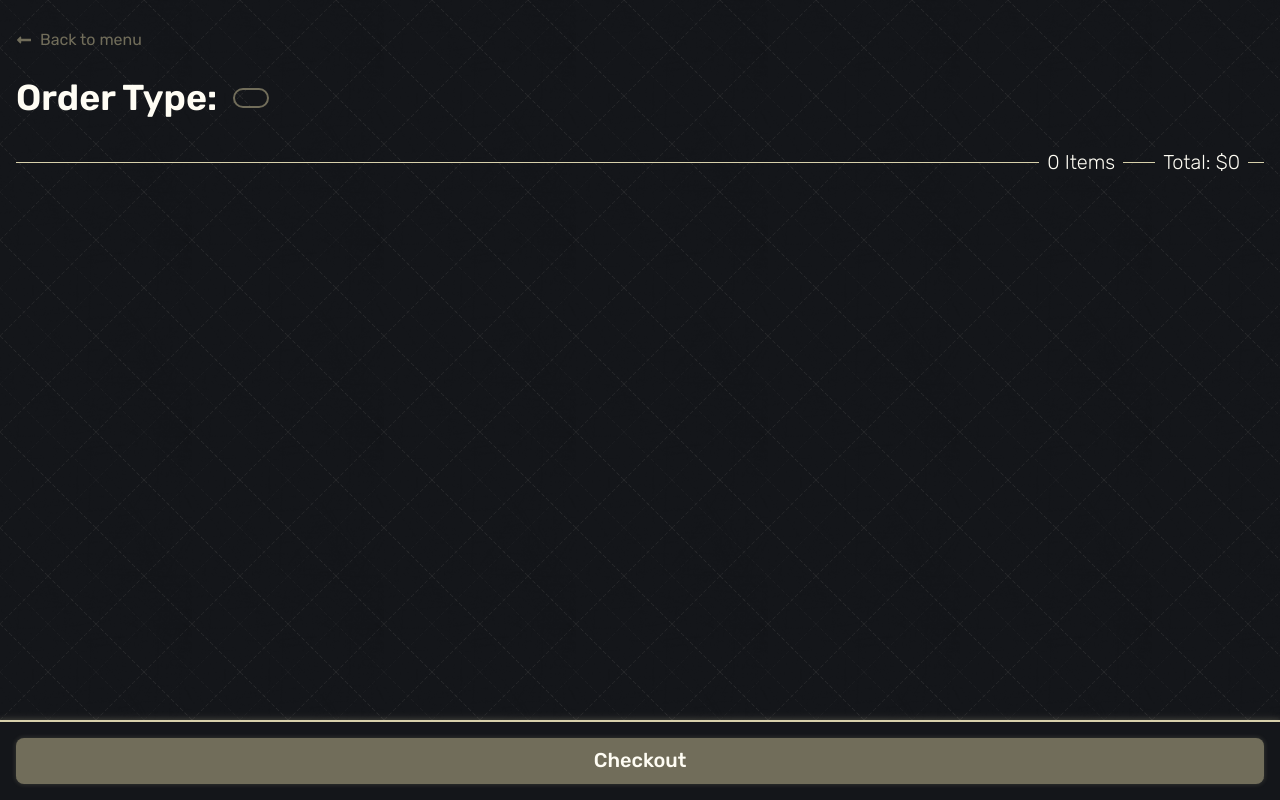
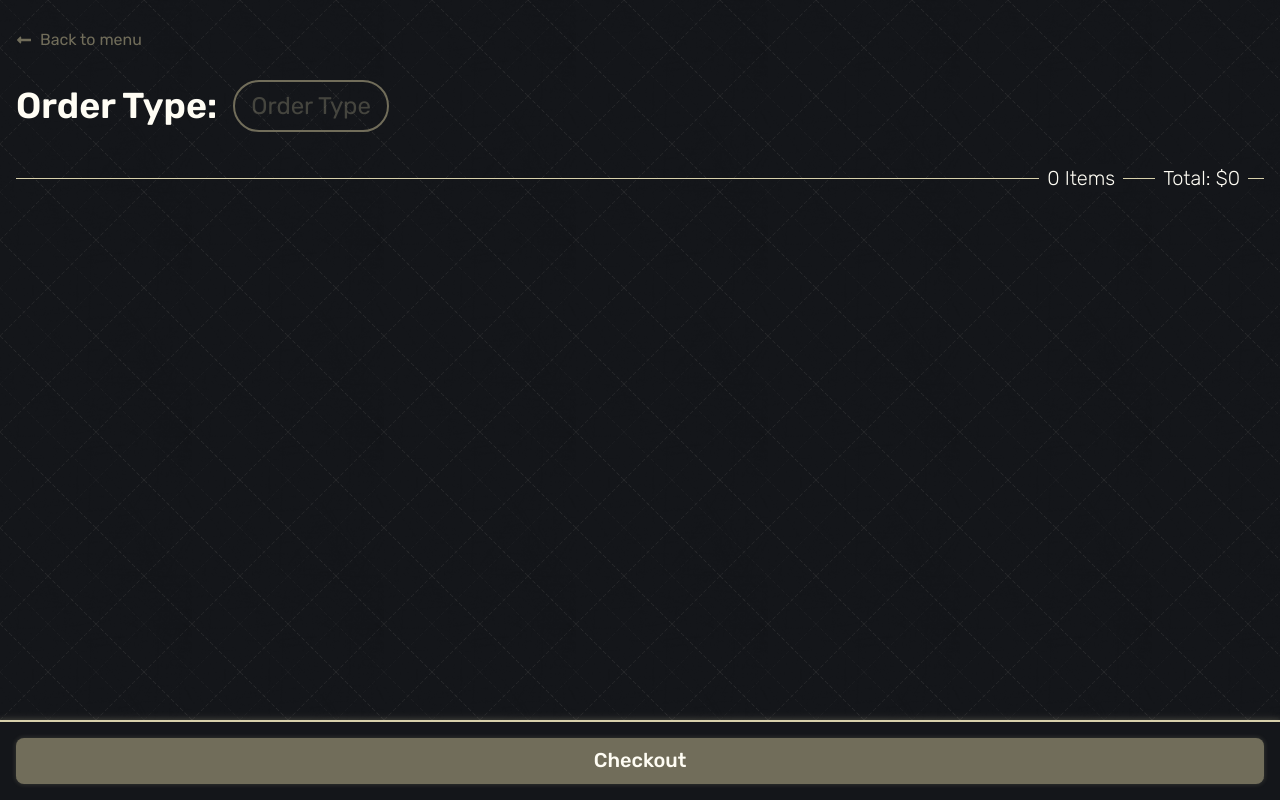
Before and after one commit to MXFrench/restaurant-menu, a React (Vite) app: page /order in a window 1280 px wide. Built offline with nearby package versions, Linux system fonts and the light colour scheme; a web font is replaced by a local one.

Commit message:
Put the OrderType dropdown into it's own component and use it in the order page.

```diff
--- a/src/components/OrderCard.jsx
+++ b/src/components/OrderCard.jsx
@@ -9,7 +9,6 @@
   const updateOrder = useUpdateOrder();
   const [itemCount, setItemCount] = useState(item.count);
 
-  // useEffect(() => updateOrder(prev => ({...prev, orderItems: updateCountOrder(prev.orderItems)})));
   useEffect(() => {
     if (!orderItems || orderItems?.length === 0) return;
     const updatedOrderItems = updateCountOrder(orderItems, item.id, itemCount);
--- a/src/components/OrderDisplay.jsx
+++ b/src/components/OrderDisplay.jsx
@@ -1,20 +1,11 @@
 import { capitalize, countOrders } from '../lib';
-import { useOrder, useUpdateOrder } from '../OrderContext';
+import { useOrder } from '../OrderContext';
 import { useState } from 'react';
-import { AiOutlineCarryOut } from "react-icons/ai";
-import { TbTruckDelivery } from "react-icons/tb";
-import { MdOutlineTableRestaurant } from "react-icons/md";
-import { IoCloseOutline } from "react-icons/io5";
+import OrderTypeMenu from './OrderTypeMenu';
 
 const OrderDisplay = () => {
   const {orderType, orderItems} = useOrder();
-  const updateOrder = useUpdateOrder();
   const [isOpen, setIsOpen] = useState(false);
-
-  const setOrderType = (newType) => {
-    setIsOpen(false);
-    updateOrder(prev => ({...prev, orderType: newType}));
-  }
 
   return (
     <div className="rounded-lg border sm:border-2 border-accent-2 p-2 sm:p-3 flex gap-3 sm:gap-4 items-center relative">
@@ -28,37 +19,7 @@
       </div>
 
       {isOpen && (
-        <div className="absolute -bottom-0 translate-y-[calc(100%_+_1rem)] z-20 border border-accent-1/25 rounded bg-base shadow-main-sm">
-          <ul className="divide-y divide-accent-1/25 *:leading-none *:p-3 *:cursor-pointer *:hover:bg-accent-2/15">
-            <li onClick={() => setOrderType("takeout")}>
-              <button className="flex items-center gap-2 cursor-pointer">
-                <AiOutlineCarryOut />
-                Takeout
-              </button>
-            </li>
-
-            <li onClick={() => setOrderType("dine-in")}>
-              <button className="flex items-center gap-2 cursor-pointer">
-                <MdOutlineTableRestaurant />
-                Dine-In
-              </button>
-            </li>
-
-            <li onClick={() => setOrderType("delivery")}>
-              <button className="flex items-center gap-2 cursor-pointer">
-                <TbTruckDelivery />
-                Delivery
-              </button>
-            </li>
-
-            <li onClick={() => setIsOpen(false)}>
-              <button className="flex items-center gap-2 cursor-pointer text-accent-1">
-                <IoCloseOutline />
-                Close
-              </button>
-            </li>
-          </ul>
-        </div>
+        <OrderTypeMenu setIsOpen={setIsOpen} />
       )}
 
       <div className="bg-accent-2 size-8 sm:size-10 sm:text-lg rounded-full flex items-center justify-center">
--- /dev/null
+++ b/src/components/OrderTypeMenu.jsx
@@ -0,0 +1,51 @@
+
+import { AiOutlineCarryOut } from 'react-icons/ai'
+import { IoCloseOutline } from 'react-icons/io5'
+import { MdOutlineTableRestaurant } from 'react-icons/md'
+import { TbTruckDelivery } from 'react-icons/tb'
+import { useUpdateOrder } from '../OrderContext'
+
+const OrderTypeMenu = ({ setIsOpen }) => {
+  const updateOrder = useUpdateOrder();
+
+  const setOrderType = (newType) => {
+    setIsOpen(false);
+    updateOrder(prev => ({...prev, orderType: newType}));
+  }
+
+  return (
+    <div className="absolute -bottom-0 translate-y-[calc(100%_+_1rem)] z-20 border border-accent-1/25 rounded bg-base shadow-main-sm">
+      <ul className="divide-y divide-accent-1/25 *:leading-none *:p-3 *:cursor-pointer *:hover:bg-accent-2/15">
+        <li onClick={() => setOrderType("takeout")}>
+          <button className="flex items-center gap-2 cursor-pointer">
+            <AiOutlineCarryOut />
+            Takeout
+          </button>
+        </li>
+
+        <li onClick={() => setOrderType("dine-in")}>
+          <button className="flex items-center gap-2 cursor-pointer">
+            <MdOutlineTableRestaurant />
+            Dine-In
+          </button>
+        </li>
+
+        <li onClick={() => setOrderType("delivery")}>
+          <button className="flex items-center gap-2 cursor-pointer">
+            <TbTruckDelivery />
+            Delivery
+          </button>
+        </li>
+
+        <li onClick={() => setIsOpen(false)}>
+          <button className="flex items-center gap-2 cursor-pointer text-accent-1">
+            <IoCloseOutline />
+            Close
+          </button>
+        </li>
+      </ul>
+    </div>
+  )
+}
+
+export default OrderTypeMenu
--- a/src/pages/Order.jsx
+++ b/src/pages/Order.jsx
@@ -5,10 +5,13 @@
 import { capitalize, countOrders, sumPrice } from "../lib";
 import { OrderCard } from "../components/OrderCard";
 import CheckoutBtn from "../components/CheckoutBtn";
+import OrderTypeMenu from "../components/OrderTypeMenu";
+import { useState } from "react";
 
 const Order = () => {
   const navigate = useNavigate();
   const {orderType, orderItems} = useOrder();
+  const [isOpen, setIsOpen] = useState(false);
 
   return (
     <div className="h-screen bg-size-[12rem] grid grid-rows-[1fr_auto]" style={{backgroundImage: `url(${crissxcross})`}}>
@@ -22,7 +25,12 @@
 
         <div className="flex gap-4 items-center *:leading-none">
           <h1 className="text-4xl font-semibold">Order Type: </h1>
-          <p className="text-2xl py-2 px-4 border-2 border-accent-2 text-accent-1 rounded-full">{capitalize(orderType)}</p>
+          <div className="relative">
+            <button className="text-2xl py-2 px-4 border-2 border-accent-2 text-accent-1 rounded-full cursor-pointer"
+              onClick={() => setIsOpen(prev => !prev)}
+            >{orderType ? capitalize(orderType) : <span className="opacity-25 hover:opacity-50 transition">Order Type</span>}</button>
+            {isOpen && <OrderTypeMenu setIsOpen={setIsOpen} />}
+          </div>
         </div>
 
         <div className="relative">
```
